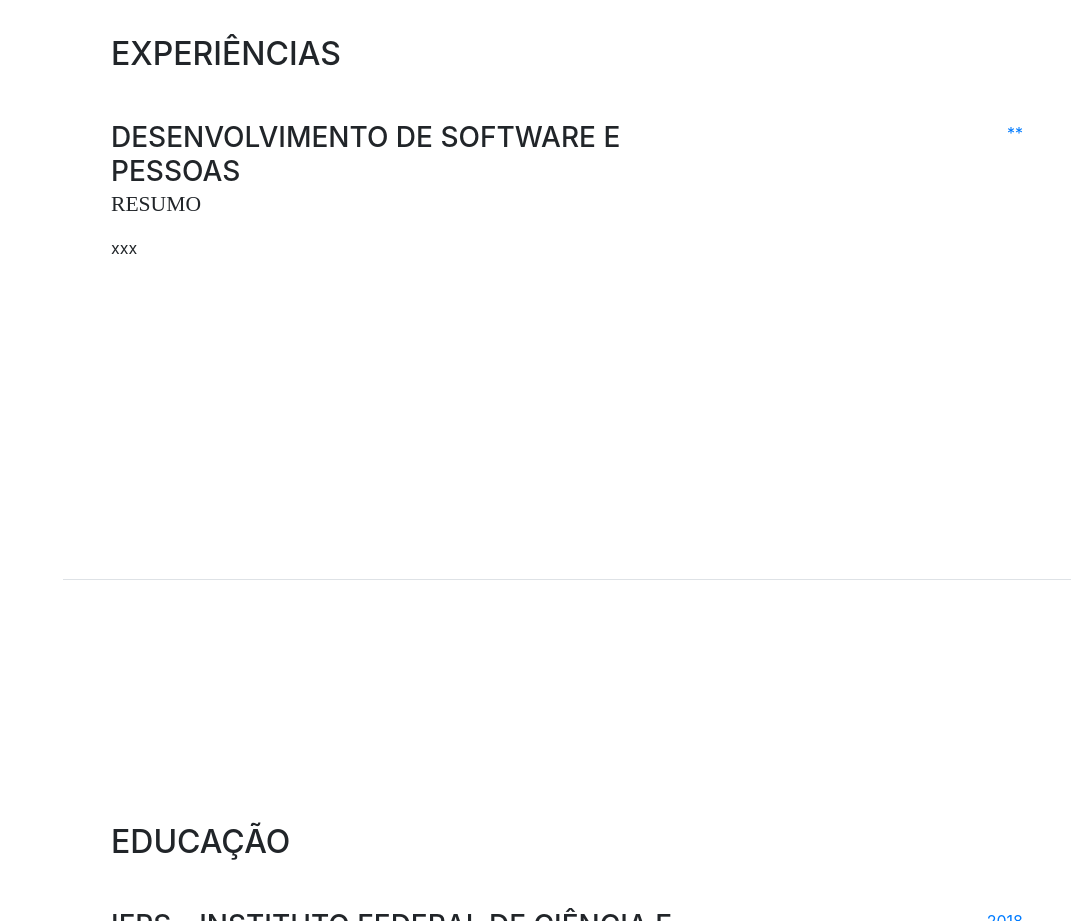
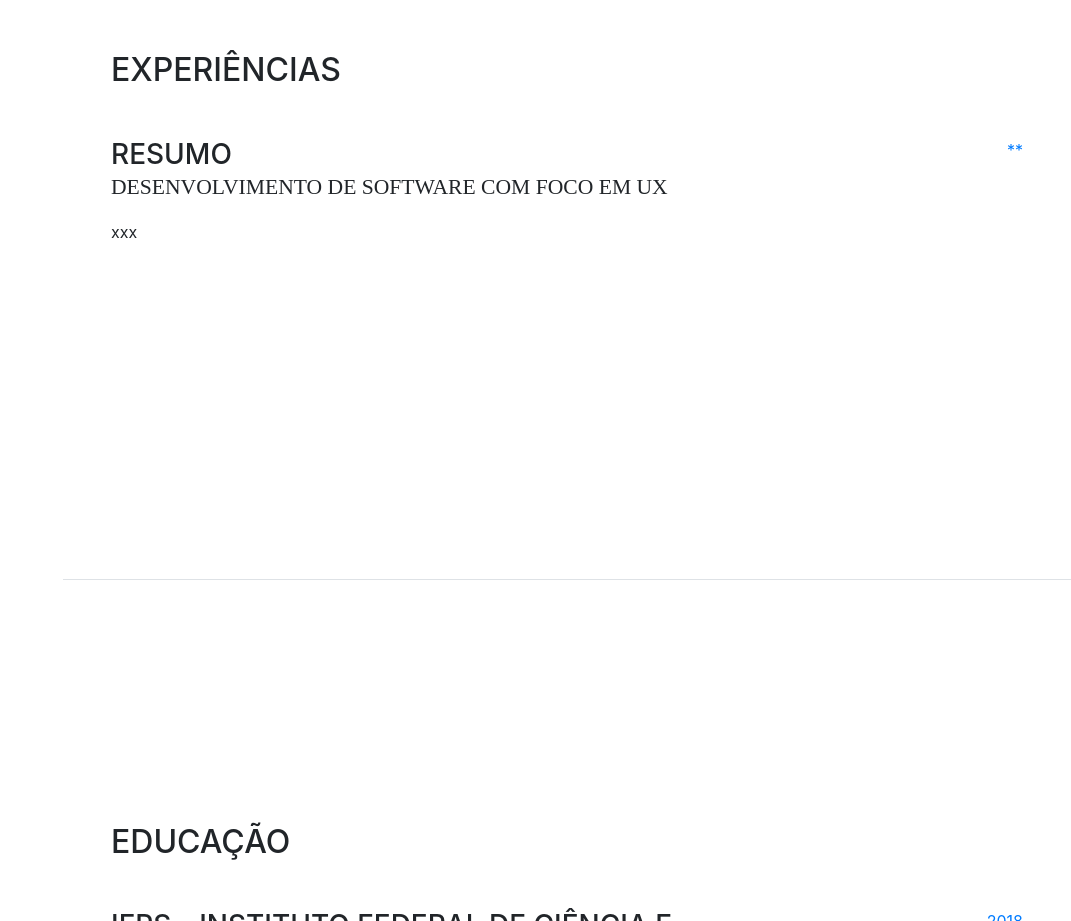
Before and after one commit to macasrenata/macasrenata.github.io, a website with bundled scripts: page index.html in a window 1280 px wide. Shown: the part 1020-1941 px from the top of the page, without its empty margins (209-1280 px from the left). Built offline with nearby package versions, Linux system fonts and the light colour scheme; a web font is replaced by a local one.

Commit message:
ajuste experiencia

```diff
--- a/index.html
+++ b/index.html
@@ -116,8 +116,8 @@
 
           <div class="resume-item d-flex flex-column flex-md-row mb-5">
             <div class="resume-content mr-auto">
-              <h3 class="mb-0">Desenvolvimento de Software e Pessoas</h3>
-              <div class="subheading mb-3">Resumo</div>
+              <h3 class="mb-0">Resumo</h3>
+              <div class="subheading mb-3">Desenvolvimento de software com foco em UX</div>
               <p>
                   xxx
               </p>
```
